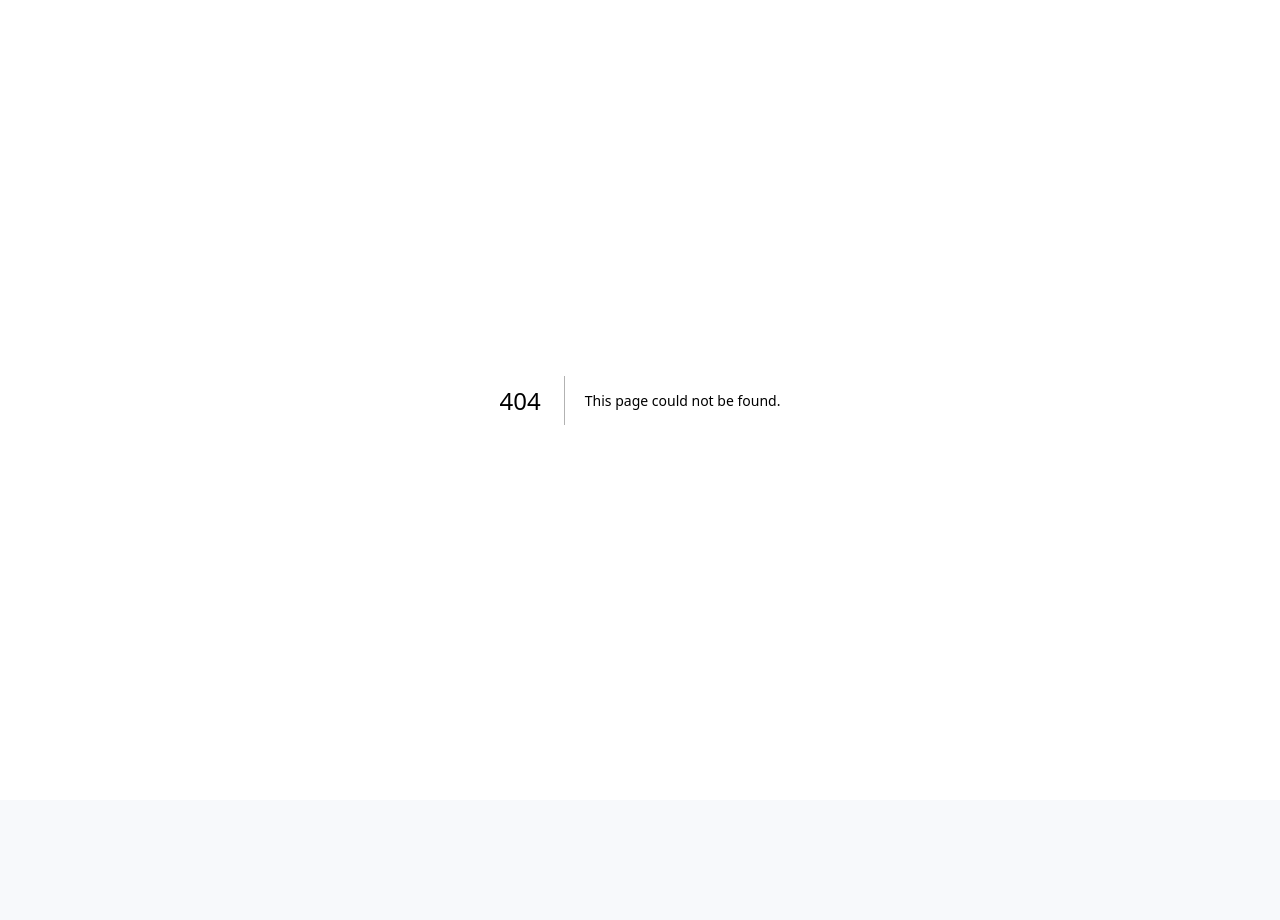
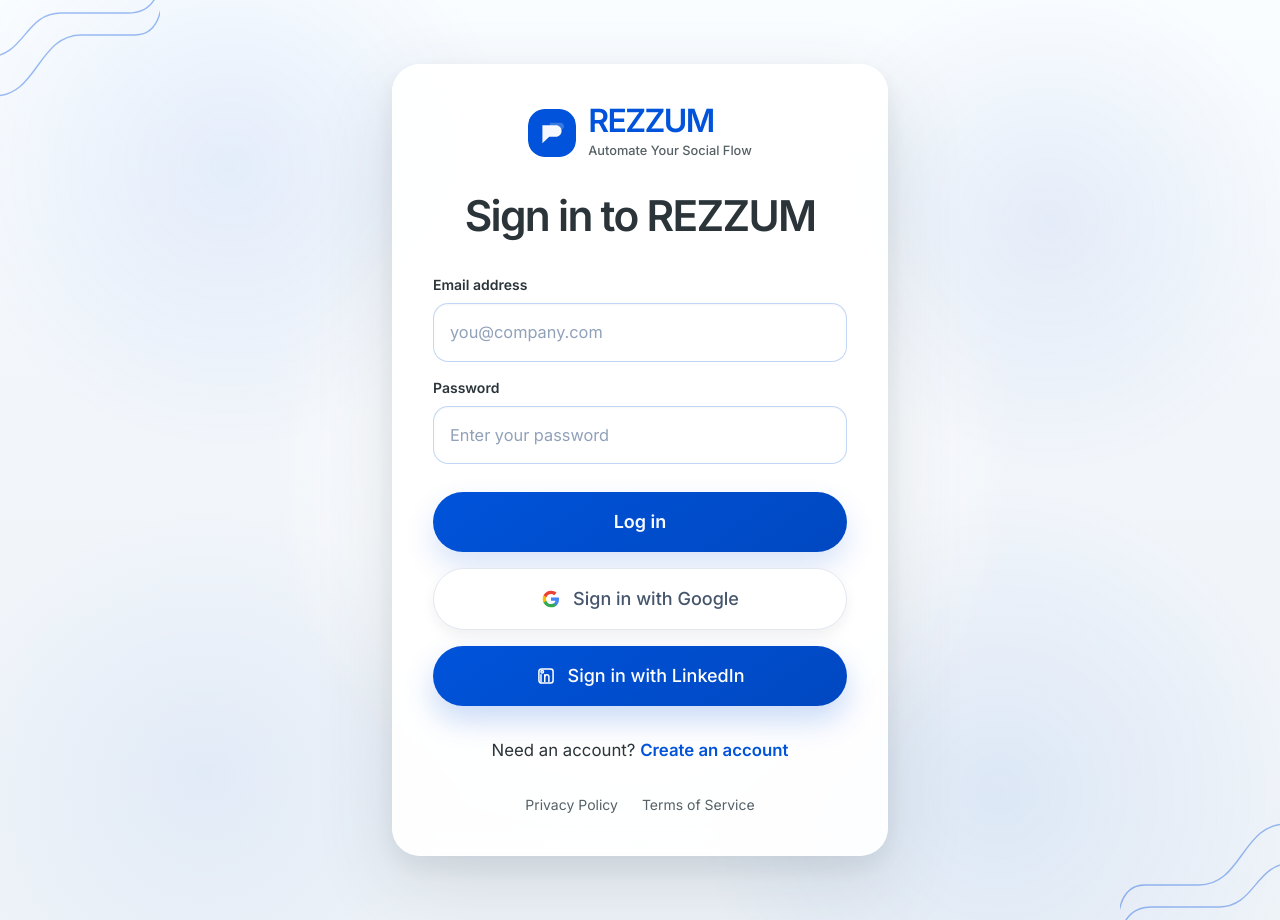
Before and after one commit to SOULTWARE/REZZUM, a Next.js app: page /login in a window 1280 px wide. Before the commit this address had no page. Before the commit the page ends 800 px from the top, so only its background shows below. Built offline with nearby package versions, Linux system fonts and the light colour scheme.

Commit message:
UI: create the login page

```diff
--- /dev/null
+++ b/app/login/page.tsx
@@ -0,0 +1,39 @@
+import type { Metadata } from "next";
+import { AuthPageShell } from "@/components/auth-page-shell";
+
+export const metadata: Metadata = {
+  title: "Login",
+  description: "Login page for REZZUM.",
+  alternates: {
+    canonical: "/login",
+  },
+};
+
+export default function LoginPage() {
+  return (
+    <AuthPageShell
+      alternateHref="/signup"
+      alternateLabel="Create an account"
+      alternatePrompt="Need an account?"
+      fields={[
+        {
+          autoComplete: "email",
+          label: "Email address",
+          name: "email",
+          placeholder: "you@company.com",
+          type: "email",
+        },
+        {
+          autoComplete: "current-password",
+          label: "Password",
+          name: "password",
+          placeholder: "Enter your password",
+          type: "password",
+        },
+      ]}
+      submitLabel="Log in"
+      subtitle="Automate Your Social Flow"
+      title="Sign in to REZZUM"
+    />
+  );
+}
--- /dev/null
+++ b/app/signup/page.tsx
@@ -0,0 +1,46 @@
+import type { Metadata } from "next";
+import { AuthPageShell } from "@/components/auth-page-shell";
+
+export const metadata: Metadata = {
+  title: "Sign up",
+  description: "Sign-up page for REZZUM.",
+  alternates: {
+    canonical: "/signup",
+  },
+};
+
+export default function SignupPage() {
+  return (
+    <AuthPageShell
+      alternateHref="/login"
+      alternateLabel="Log in"
+      alternatePrompt="Already have an account?"
+      fields={[
+        {
+          autoComplete: "name",
+          label: "Full name",
+          name: "name",
+          placeholder: "Your name",
+          type: "text",
+        },
+        {
+          autoComplete: "email",
+          label: "Email address",
+          name: "email",
+          placeholder: "you@company.com",
+          type: "email",
+        },
+        {
+          autoComplete: "new-password",
+          label: "Password",
+          name: "password",
+          placeholder: "Create a password",
+          type: "password",
+        },
+      ]}
+      submitLabel="Create account"
+      subtitle="Automate Your Social Flow"
+      title="Create your REZZUM account"
+    />
+  );
+}
--- /dev/null
+++ b/components/auth-page-shell.tsx
@@ -0,0 +1,182 @@
+import Link from "next/link";
+import { LinkedInIcon, RezzumLogo } from "@/components/icons";
+
+type AuthField = {
+  autoComplete?: string;
+  label: string;
+  name: string;
+  placeholder: string;
+  type?: "email" | "password" | "text";
+};
+
+type AuthPageShellProps = {
+  alternateHref: string;
+  alternateLabel: string;
+  alternatePrompt: string;
+  fields: AuthField[];
+  submitLabel: string;
+  subtitle: string;
+  title: string;
+};
+
+function GoogleIcon() {
+  return (
+    <svg viewBox="0 0 24 24" aria-hidden="true" className="h-5 w-5">
+      <path
+        d="M21.6 12.23C21.6 11.55 21.54 10.9 21.43 10.27H12V14.14H17.39C17.16 15.39 16.45 16.45 15.39 17.16V19.67H18.62C20.51 17.93 21.6 15.37 21.6 12.23Z"
+        fill="#4285F4"
+      />
+      <path
+        d="M12 22C14.7 22 16.96 21.11 18.62 19.67L15.39 17.16C14.5 17.76 13.36 18.12 12 18.12C9.39 18.12 7.18 16.36 6.4 14H3.06V16.59C4.71 19.86 8.09 22 12 22Z"
+        fill="#34A853"
+      />
+      <path
+        d="M6.4 14C6.2 13.4 6.09 12.76 6.09 12C6.09 11.24 6.2 10.6 6.4 10V7.41H3.06C2.39 8.73 2 10.31 2 12C2 13.69 2.39 15.27 3.06 16.59L6.4 14Z"
+        fill="#FBBC05"
+      />
+      <path
+        d="M12 5.88C13.49 5.88 14.82 6.39 15.87 7.39L18.69 4.57C16.95 2.95 14.69 2 12 2C8.09 2 4.71 4.14 3.06 7.41L6.4 10C7.18 7.64 9.39 5.88 12 5.88Z"
+        fill="#EA4335"
+      />
+    </svg>
+  );
+}
+
+function CornerWaves({
+  className,
+  flipX = false,
+  flipY = false,
+}: Readonly<{ className: string; flipX?: boolean; flipY?: boolean }>) {
+  const transforms = `${flipX ? " scaleX(-1)" : ""}${flipY ? " scaleY(-1)" : ""}`;
+
+  return (
+    <div className={className} aria-hidden="true">
+      <svg
+        viewBox="0 0 220 220"
+        className="h-full w-full"
+        fill="none"
+        style={{ transform: transforms.trim() || undefined }}
+      >
+        <path
+          d="M-16 78C34 78 34 18 84 18H176C212 18 220 -12 220 -32"
+          stroke="rgb(0 83 218 / 0.38)"
+          strokeWidth="2"
+        />
+        <path
+          d="M-8 132C52 132 52 48 112 48H186C216 48 224 18 224 -18"
+          stroke="rgb(0 83 218 / 0.38)"
+          strokeWidth="2"
+        />
+      </svg>
+    </div>
+  );
+}
+
+export function AuthPageShell({
+  alternateHref,
+  alternateLabel,
+  alternatePrompt,
+  fields,
+  submitLabel,
+  subtitle,
+  title,
+}: Readonly<AuthPageShellProps>) {
+  return (
+    <div className="relative min-h-screen overflow-hidden bg-[linear-gradient(180deg,#fafdff_0%,#f2f6fb_42%,#eef3f8_100%)]">
+      <div
+        aria-hidden="true"
+        className="absolute inset-0 bg-[radial-gradient(circle_at_18%_18%,rgb(0_83_218_/_0.08),transparent_22%),radial-gradient(circle_at_82%_24%,rgb(0_72_193_/_0.07),transparent_20%),radial-gradient(circle_at_50%_52%,rgb(255_255_255_/_0.92),transparent_46%),radial-gradient(circle_at_78%_86%,rgb(0_83_218_/_0.08),transparent_24%),radial-gradient(circle_at_16%_84%,rgb(0_83_218_/_0.06),transparent_20%)]"
+      />
+      <div
+        aria-hidden="true"
+        className="absolute left-1/2 top-1/2 h-[36rem] w-[36rem] -translate-x-1/2 -translate-y-1/2 rounded-full bg-white/70 blur-3xl"
+      />
+      <CornerWaves className="absolute left-0 top-0 h-28 w-28 sm:h-40 sm:w-40" />
+      <CornerWaves
+        className="absolute bottom-0 right-0 h-28 w-28 sm:h-40 sm:w-40"
+        flipX
+        flipY
+      />
+
+      <main className="relative flex min-h-screen items-center justify-center px-4 py-16 sm:px-6">
+        <section className="w-full max-w-[31rem] rounded-[1.75rem] border border-white/75 bg-white/92 p-8 shadow-[0_30px_80px_rgb(44_62_80_/_0.14),0_10px_26px_rgb(44_62_80_/_0.08)] backdrop-blur-md sm:p-10">
+          <div className="flex flex-col items-center text-center">
+            <Link href="/" className="inline-flex items-center gap-3">
+              <RezzumLogo className="h-12 w-12 rounded-2xl" />
+              <div className="text-left">
+                <p className="font-[var(--font-display)] text-[2rem] font-semibold leading-none tracking-[-0.05em] text-[var(--primary)]">
+                  REZZUM
+                </p>
+                <p className="mt-1 text-[0.8rem] font-medium text-[var(--muted)]">{subtitle}</p>
+              </div>
+            </Link>
+
+            <h1 className="mt-8 font-[var(--font-display)] text-4xl font-semibold tracking-[-0.04em] text-[var(--foreground)] sm:text-[2.65rem]">
+              {title}
+            </h1>
+          </div>
+
+          <section className="mt-9">
+            <form className="space-y-4">
+              {fields.map((field) => (
+                <label key={field.name} className="block">
+                  <span className="mb-2 block text-sm font-semibold text-[var(--foreground)]">
+                    {field.label}
+                  </span>
+                  <input
+                    autoComplete={field.autoComplete}
+                    className="w-full rounded-[0.95rem] border border-[rgb(0_83_218_/_0.24)] bg-white px-4 py-4 text-[1.02rem] text-[var(--foreground)] shadow-[inset_0_1px_2px_rgb(16_24_40_/_0.04)] outline-none transition placeholder:text-slate-400 focus:border-[var(--primary)] focus:ring-4 focus:ring-[rgb(0_83_218_/_0.12)]"
+                    name={field.name}
+                    placeholder={field.placeholder}
+                    type={field.type ?? "text"}
+                  />
+                </label>
+              ))}
+
+              <button
+                type="button"
+                className="button-primary mt-3 inline-flex w-full items-center justify-center rounded-full px-6 py-4 text-lg font-semibold"
+              >
+                {submitLabel}
+              </button>
+
+              <button
+                type="button"
+                className="inline-flex w-full items-center justify-center gap-3 rounded-full border border-slate-200 bg-white px-6 py-4 text-lg font-medium text-slate-600 shadow-[0_6px_14px_rgb(15_23_42_/_0.06)]"
+              >
+                <GoogleIcon />
+                <span>{submitLabel === "Log in" ? "Sign in with Google" : "Sign up with Google"}</span>
+              </button>
+
+              <button
+                type="button"
+                className="inline-flex w-full items-center justify-center gap-3 rounded-full bg-[linear-gradient(145deg,var(--primary),var(--primary-strong))] px-6 py-4 text-lg font-medium text-white shadow-[0_14px_30px_rgb(0_83_218_/_0.22)]"
+              >
+                <LinkedInIcon className="h-5 w-5" />
+                <span>
+                  {submitLabel === "Log in" ? "Sign in with LinkedIn" : "Sign up with LinkedIn"}
+                </span>
+              </button>
+            </form>
+
+            <p className="mt-8 text-center text-[1.05rem] text-[var(--foreground)]">
+              {alternatePrompt}{" "}
+              <Link href={alternateHref} className="font-semibold text-[var(--primary)]">
+                {alternateLabel}
+              </Link>
+            </p>
+
+            <div className="mt-8 flex items-center justify-center gap-6 text-sm text-[var(--muted)]">
+              <Link href="/privacy" className="hover:text-[var(--primary)]">
+                Privacy Policy
+              </Link>
+              <Link href="/terms" className="hover:text-[var(--primary)]">
+                Terms of Service
+              </Link>
+            </div>
+          </section>
+        </section>
+      </main>
+    </div>
+  );
+}
--- a/components/landing-header.tsx
+++ b/components/landing-header.tsx
@@ -80,7 +80,7 @@
             Open app
           </Link>
           <Link
-            href="/dashboard"
+            href="/signup"
             className="button-primary inline-flex items-center rounded-lg px-4 py-2.5 text-sm font-semibold"
           >
             Get started
```
